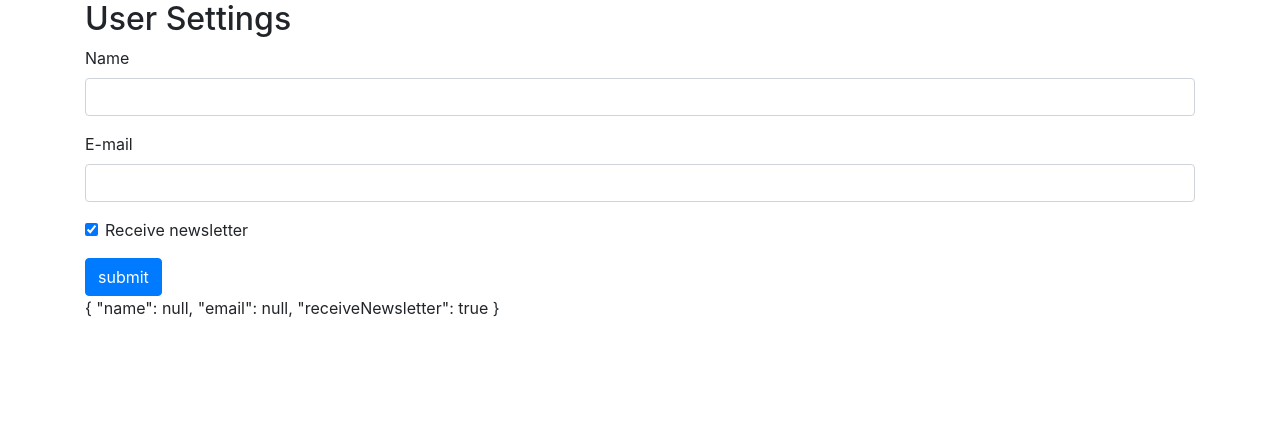
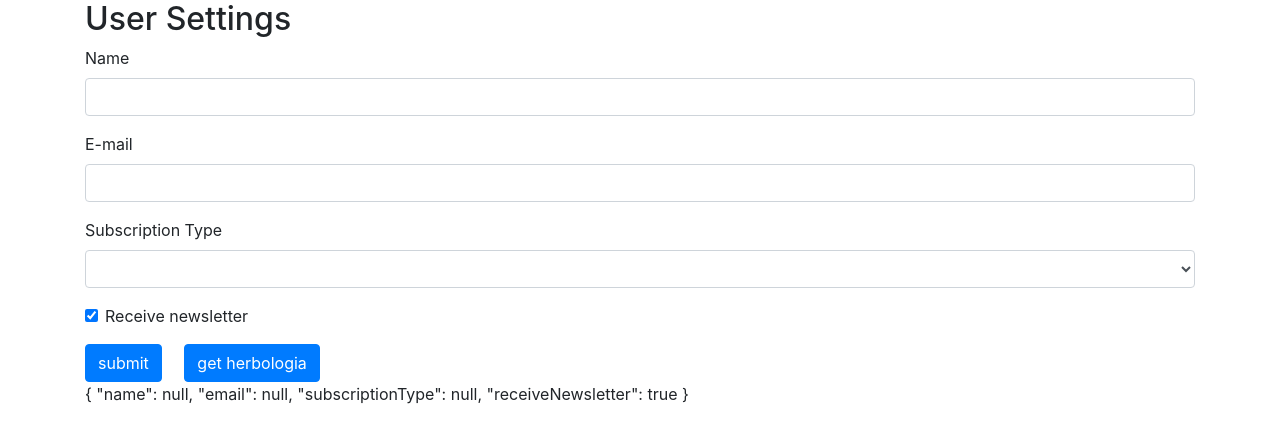
Before and after one commit to marcelosantosferreira/template-driven-form-study-angular10, an Angular app: page / in a window 1280 px wide. Shown: the top 442 px of the page. Built offline with nearby package versions, Linux system fonts and the light colour scheme.

Commit message:
POST wroks to PutReqs.com

```diff
--- a/src/app/app.module.ts
+++ b/src/app/app.module.ts
@@ -5,6 +5,7 @@ import { AppRoutingModule } from './app-routing.module';
 import { AppComponent } from './app.component';
 import { FormsModule } from '@angular/forms'; /* Forms 1 */
 import { UserSettingsFormComponent } from './user-settings-form/user-settings-form.component';
+import { HttpClientModule } from '@angular/common/http';
 
 @NgModule({
   declarations: [
@@ -14,7 +15,8 @@ import { UserSettingsFormComponent } from './user-settings-form/user-settings-fo
   imports: [
     BrowserModule,
     FormsModule, /* Forms 2 */
-    AppRoutingModule
+    AppRoutingModule,
+    HttpClientModule
   ],
   providers: [],
   bootstrap: [AppComponent]
--- a/src/app/data/data.service.ts
+++ b/src/app/data/data.service.ts
@@ -1,15 +1,26 @@
 import { Injectable } from '@angular/core';
 import { Observable, of } from 'rxjs';
 import { UserSettings } from './user-settings';
+import { HttpClient } from '@angular/common/http';
 
 @Injectable({
   providedIn: 'root'
 })
 export class DataService {
 
-  constructor() { }
 
-  postForm(userSettings: UserSettings): Observable<UserSettings>{
-    return of(userSettings);
+  constructor(private http: HttpClient) { }
+
+  postForm(userSettings: UserSettings): Observable<any>{
+    //return of(userSettings);
+    return this.http.post('https://putsreq.com/QZni6c3Ka4fpi2nHnFjN', userSettings);
+  }
+
+  getSubscriptionTypes(): Observable<string[]> {
+    return of(['Monthly','Annual','Lifetime']);
+  }
+
+  getHerbologia(): Observable<any> {
+    return this.http.get('https://herbologia-msferreira.firebaseio.com');
   }
 }
--- a/src/app/data/user-settings.ts
+++ b/src/app/data/user-settings.ts
@@ -2,5 +2,6 @@ export interface UserSettings
 {
   name: string,
   email: string,
+  subscriptionType: string,
   receiveNewsletter: boolean
 }
--- a/src/app/user-settings-form/user-settings-form.component.html
+++ b/src/app/user-settings-form/user-settings-form.component.html
@@ -22,16 +22,16 @@
       <label for="password">Password</label>
       <input class="form-control" type="password" id="password" name="password">
     </div>
+-->
 
     <div class="form-group">
       <label for="subscriptionType">Subscription Type</label>
-      <select id="subscriptionType" name="subscriptionType" class="form-control">
-        <option>Monthly</option>
-        <option>Annual</option>
-        <option>Lifetime</option>
+      <select id="subscriptionType" name="subscriptionType" class="form-control" [(ngModel)]="userSettings.subscriptionType">
+        <option *ngFor="let type of subscriptionTypes | async">
+          {{type}}
+        </option>
       </select>
     </div>
-  -->
 
     <div class="form-check form-group">
       <input class="form-check-input" type="checkbox" id="receiveNewsletter" name="receiveNewsletter"
@@ -40,6 +40,13 @@
     </div>
 
     <button class="btn btn-primary">submit</button>
+    &nbsp;&nbsp;&nbsp;
+    <button class="btn btn-primary" (click)="getHerbologia()">get herbologia</button>
+
+     <!--Http Error Message-->
+     <div class="alert alert-danger alert-dismissible" [hidden]="!postError">
+      {{postErrorMessage}}
+    </div>
   </form>
 
   {{ userSettings | json }}
--- a/src/app/user-settings-form/user-settings-form.component.ts
+++ b/src/app/user-settings-form/user-settings-form.component.ts
@@ -2,6 +2,7 @@ import { Component, OnInit } from '@angular/core';
 import { NgForm, NgModel } from '@angular/forms';
 import { UserSettings } from '../data/user-settings';
 import { DataService } from '../data/data.service';
+import { Observable } from 'rxjs';
 
 @Component({
   selector: 'app-user-settings-form',
@@ -13,29 +14,60 @@ export class UserSettingsFormComponent implements OnInit {
   originalUserSettings : UserSettings = {
     name: null ,
     email: null,
+    subscriptionType: null,
     receiveNewsletter: true
   };
 
   userSettings: UserSettings = {...this.originalUserSettings}; /* 2 objects to prevent data loss: back button, cancel button */
+  postError = false;
+  postErrorMessage = '';
+  //subscriptionTypes = ['one','two'];
+  subscriptionTypes : Observable<string[]>;
 
   constructor(private dataService: DataService) { }
 
   ngOnInit(): void {
+    this.subscriptionTypes = this.dataService.getSubscriptionTypes();
   }
 
   onSubmit(f: NgForm): void{
-    console.log('onSbumit: ', f.valid);
-    this.dataService.postForm(this.userSettings).subscribe(
-      result => console.log('success: ', result),
-      error => console.log('error: ', error)
-    );
+    //console.log('onSbumit: ', f.valid);
+
+    if (f.valid) {
+      this.dataService.postForm(this.userSettings).subscribe(
+        result => console.log('success: ', result),
+        error => this.handleHttpError(error)
+      );
+    }else{
+      this.postError = true;
+      this.postErrorMessage = 'Please fix the above errors';
+    }
+
+
     /* .subscribe(
           function for successfull response,
           function in case of error
     ) */
   }
 
+  getHerbologia():void{
+    this.dataService.getHerbologia().subscribe(
+      success => (success: any) => {
+        console.log(success);
+        alert(success);
+      },
+      error => alert(error)
+    )
+  }
+
   onBlur(field: NgModel){
-    console.log('onBlur: ', field.valid);
+    //console.log('onBlur: ', field.valid);
+  }
+
+  handleHttpError(e: any){
+    console.log('error: ', e);
+    //alert(error.message + '\n' + error.name + '\n' + error.status + ' - ' + error.statusText);
+    this.postError = true;
+    this.postErrorMessage = e.message;
   }
 }
```
